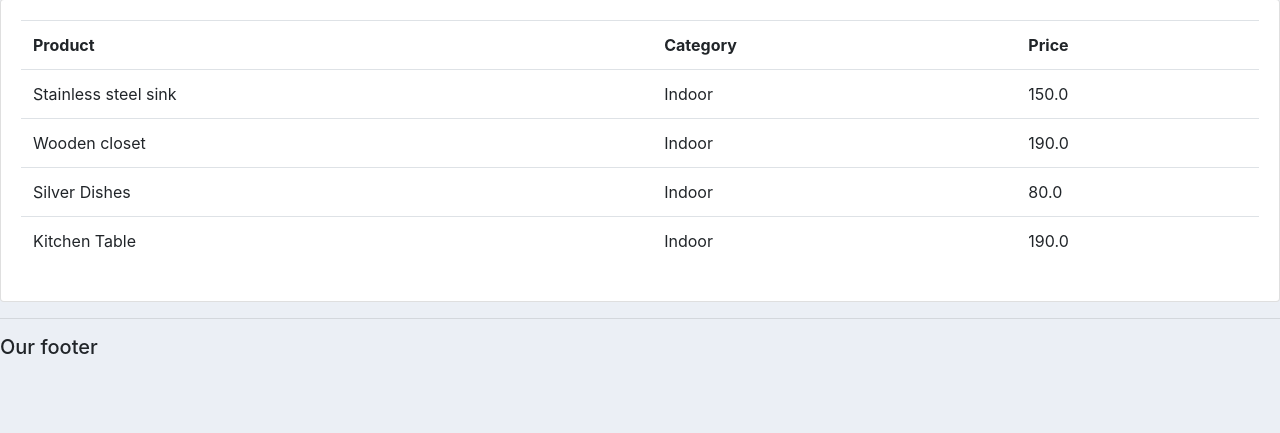
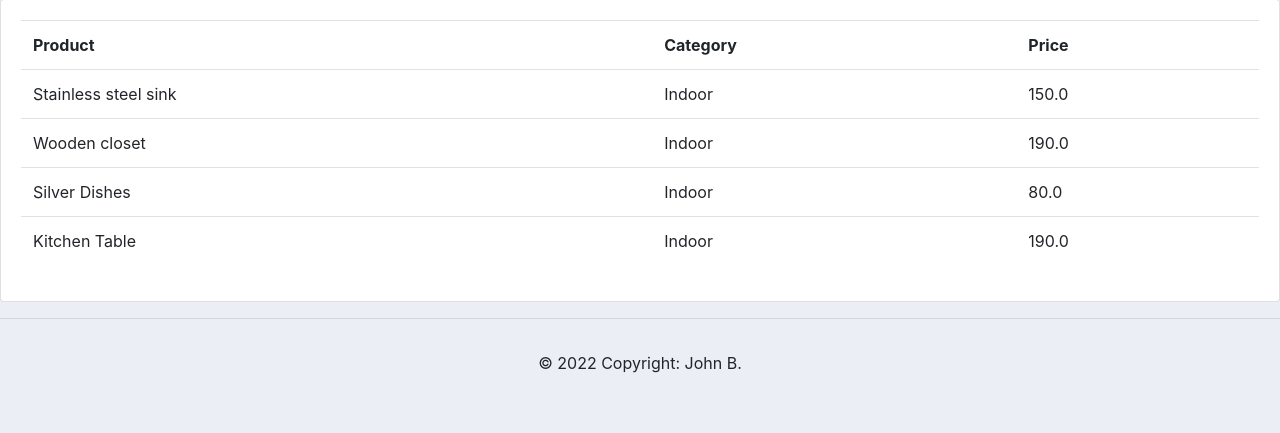
Before and after one commit to Johnny290/CRM, a Django app: page /products/ in a window 1280 px wide. Shown: the part 179-612 px from the top of the page. Run offline with Django 3.2, Linux system fonts and the light colour scheme; a user stored in the database is signed in; data comes from the database, SQL or seed files in the repository; both versions use the stored data as it was after the commit.

Commit message:
Update footer

```diff
--- a/accounts/templates/accounts/main.html
+++ b/accounts/templates/accounts/main.html
@@ -17,7 +17,12 @@
     {% endblock content %}
     <hr>
 
-    <h5>Our footer</h5>
+    <footer class="footer">
+        <div class="text-center p-3">
+          © 2022 Copyright: John B.
+        </div>
+
+      </footer>
 
 </body>
 
--- a/static/css/main.css
+++ b/static/css/main.css
@@ -6,6 +6,10 @@
 
 body {
   background-color: #ebeff5;
+}
+
+.col-md-5 h5, .col-md-7 h5 {
+  padding-left: .5em;
 }
 
 nav {
--- a/static/css/main.scss
+++ b/static/css/main.scss
@@ -6,6 +6,13 @@
 
 body {
     background-color: #ebeff5;
+}
+.col-md-5, .col-md-7 {
+
+    h5 {
+        padding-left: .5em;
+}
+
 }
 
 nav {
@@ -49,10 +56,3 @@ nav {
     margin: 0 auto;
     border-radius: 45%;
 }
-
-
-
-// .orders {
-//     text-align: center;
-//     padding: 10px;
-// }
```
Also changed, not shown: db.sqlite3, 2 other files.
